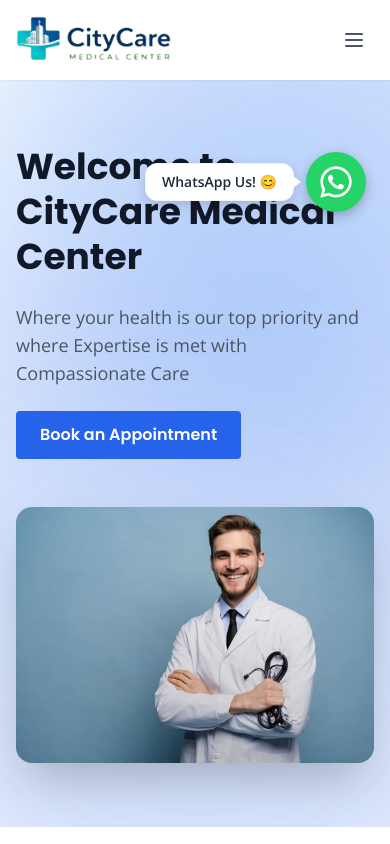
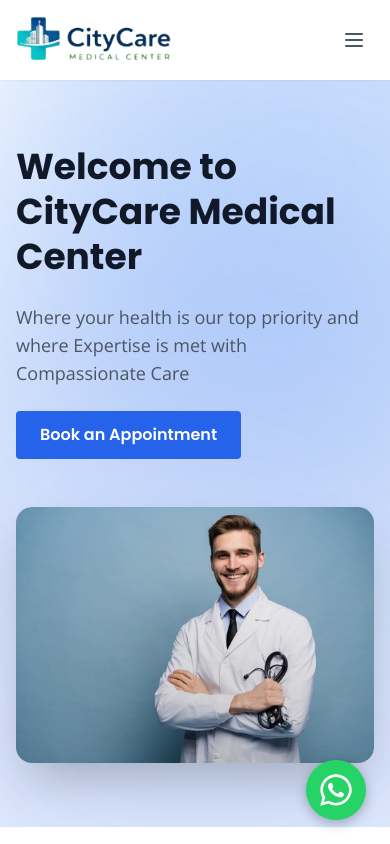
Before and after one commit to Dzyu-cyber/clinic-website, a React (Vite) app: page / in a window 390 px wide. Shown: the top 844 px of the page. Built offline with nearby package versions, Linux system fonts and the light colour scheme.

Commit message:
Update WhatsApp widget position on mobile

```diff
--- a/src/App.jsx
+++ b/src/App.jsx
@@ -178,10 +178,10 @@ const Layout = ({ children, setPage, currentPage }) => {
         href="https://api.whatsapp.com/send?phone=9553722793&text=Hello%20Im%20Danish%20%F0%9F%98%8A"
         target="_blank"
         rel="noopener noreferrer"
-        className="fixed top-[18vh] right-6 z-[1000] flex items-center gap-3 group"
+        className="fixed bottom-6 right-6 md:top-[18vh] md:bottom-auto z-[1000] flex items-center gap-3 group"
         aria-label="Chat with us on WhatsApp"
       >
-        <div className="bg-white text-gray-800 text-sm font-bold py-2 px-4 rounded-xl shadow-[0_4px_12px_rgba(0,0,0,0.15)] relative border border-gray-100 transition-all duration-300 transform group-hover:-translate-y-1">
+        <div className="hidden md:block bg-white text-gray-800 text-sm font-bold py-2 px-4 rounded-xl shadow-[0_4px_12px_rgba(0,0,0,0.15)] relative border border-gray-100 transition-all duration-300 transform group-hover:-translate-y-1">
           WhatsApp Us! 😊
           {/* Small chat tail pointing right toward the icon */}
           <div className="absolute top-1/2 -translate-y-1/2 -right-2 w-0 h-0 border-t-[6px] border-t-transparent border-b-[6px] border-b-transparent border-l-[8px] border-l-white"></div>
```
